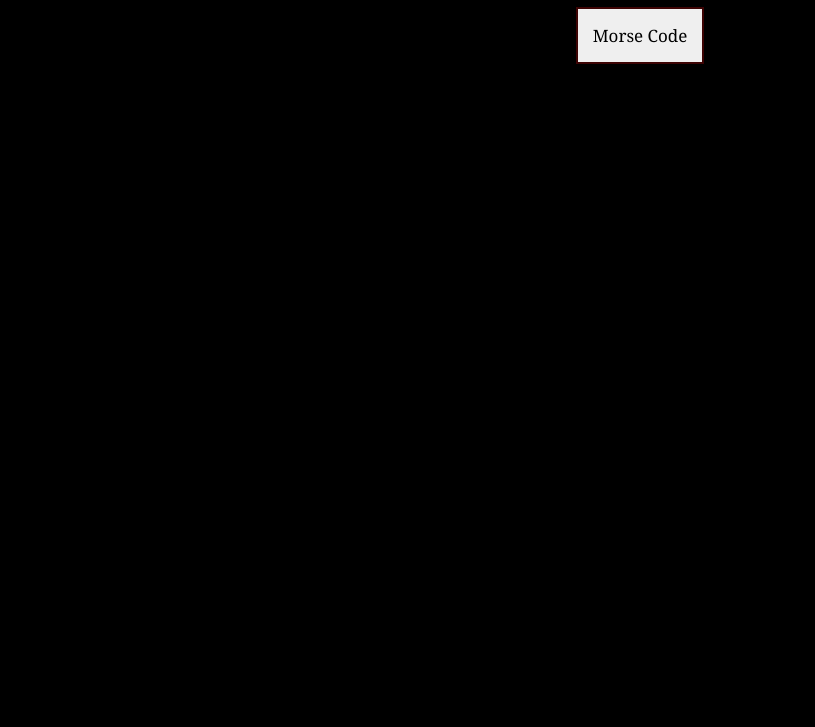
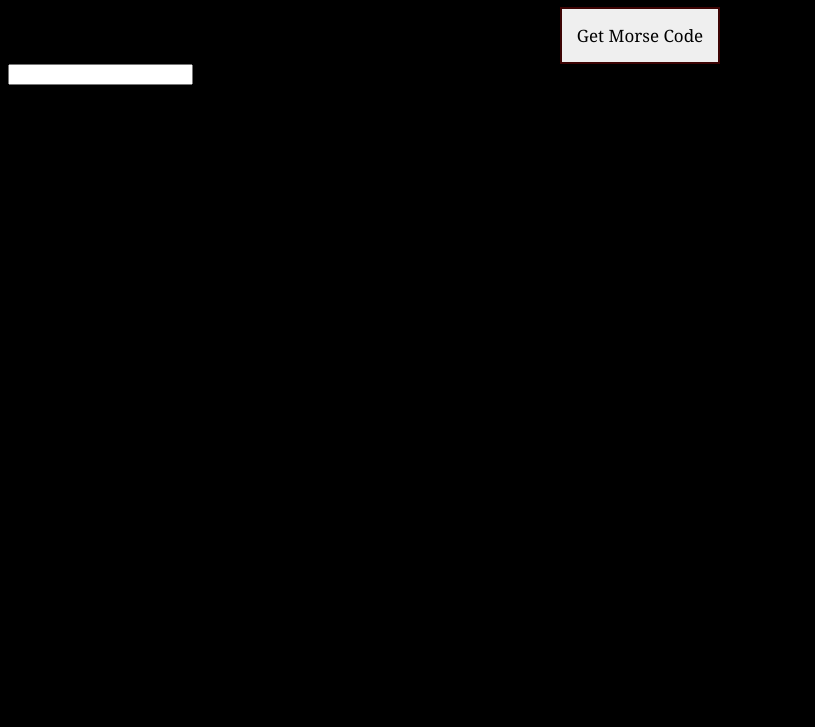
Before and after one commit to Anushaca1995/Morse-code-Translator, a website: page index.html in a window 1280 px wide. Shown: the part 73-800 px from the top of the page, without its empty margins (0-815 px from the left). Drawn offline with Linux system fonts and the light colour scheme.

Commit message:
Added output div for getting morse code

```diff
--- a/index.html
+++ b/index.html
@@ -10,11 +10,14 @@
 <body>
     <h1 class="title">Morse Translator</h1>
     <div class="button-container">
-        <button class="button morse-button">Morse Code</button>
+        <button class="button morse-button">Get Morse Code</button>
         <!--button class="button english-button">English Word</button-->
     </div>
-    <div class="translator">
-
+    <form class="input-container">
+        <input type="text" class="text-input" onkeypress="return ValidateData(event);">
+    </form>
+    <div class="translate-container">
+        <p class="translator"></p>
     </div>
     <script src="./js/main.js"></script>
 </body>
```
